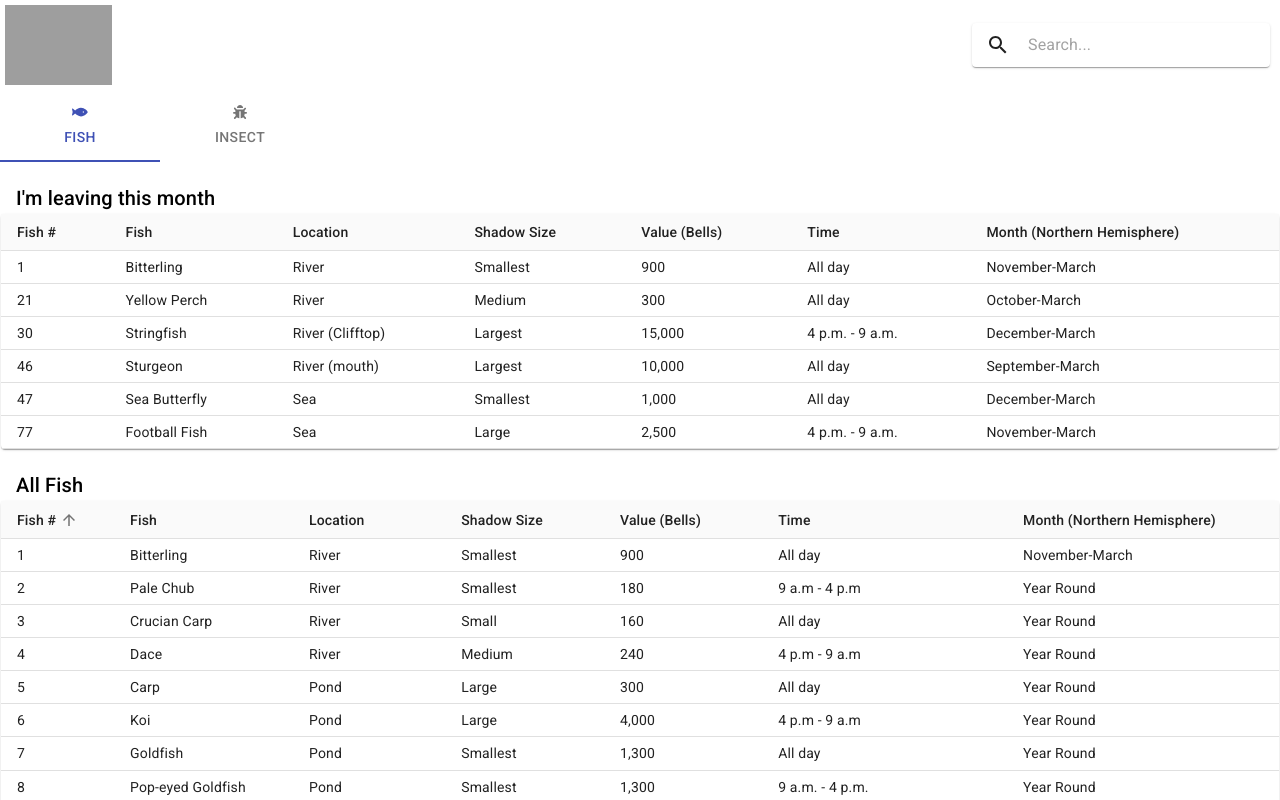
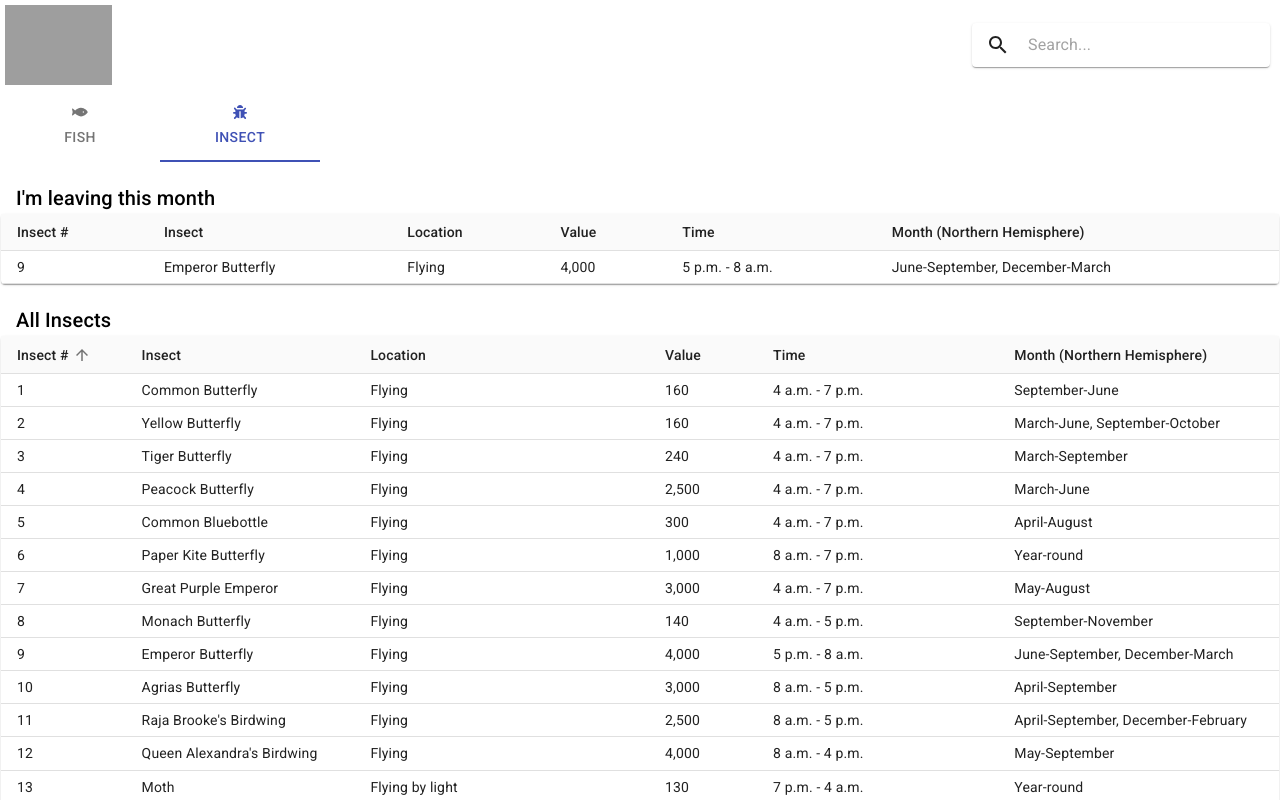
Before and after one commit to ycultan/AC-Critter-Guide, a React (Create React App) app: page /insect in a window 1280 px wide. Shown: the top 800 px of the page. Built offline with nearby package versions, Linux system fonts and the light colour scheme; grey boxes are pictures that could not be loaded.

Commit message:
changed tabs to routes

```diff
--- a/package.json
+++ b/package.json
@@ -13,6 +13,7 @@
     "@testing-library/user-event": "^7.1.2",
     "react": "^16.13.1",
     "react-dom": "^16.13.1",
+    "react-router-dom": "^5.1.2",
     "react-scripts": "3.4.1"
   },
   "scripts": {
--- a/src/App.js
+++ b/src/App.js
@@ -131,7 +131,8 @@ function App() {
         isSearchingForCritter={isSearchingForCritter}
         order={order}
         orderBy={orderBy}
-        critterTab={handleCritterTabChange}
+        onCritterTabChange={handleCritterTabChange}
+        onWhichCritterTab={critterTab}
       />
     </div>
   );
--- a/src/components/CritterTableHeader/CritterTableHead.js
+++ b/src/components/CritterTableHeader/CritterTableHead.js
@@ -9,7 +9,8 @@ export const CritterTableHead = ({
   isSortableTable = true,
   tableHeaders,
   order,
-  orderBy
+  orderBy,
+  onWhichCritterTab
 }) => {
 
   const createSortHandler = header => () => {
--- a/src/components/HeaderTabs/HeaderTabs.js
+++ b/src/components/HeaderTabs/HeaderTabs.js
@@ -4,10 +4,10 @@ import { FontAwesomeIcon } from "@fortawesome/react-fontawesome";
 import { faFish, faBug } from "@fortawesome/free-solid-svg-icons";
 import { CritterTable } from "../CritterTable/CritterTable";
 import { CritterTableHead } from "../CritterTableHeader/CritterTableHead";
-import { importantFishData } from "../../data/FishData"
-import { importantInsectData } from "../../data/InsectData"
+import { importantFishData } from "../../data/FishData";
+import { importantInsectData } from "../../data/InsectData";
 import { ImportantCritter } from "../ImportantCritter/ImportantCritter";
-
+import { Link, Route, BrowserRouter, Switch } from "react-router-dom";
 
 const useStyles = makeStyles(theme => ({
   root: {
@@ -35,21 +35,21 @@ const style = {
 };
 
 export const fishTableHeaders = [
-  {id: "number", name: "Fish #"},
-  {id: "name", name: "Fish"},
-  {id: "location", name: "Location"},
-  {id: "shadowSize", name: "Shadow Size"},
-  {id: "value", name: "Value (Bells)"},
-  {id: "time", name: "Time"},
-  {id: "month", name: "Month (Northern Hemisphere)"}
+  { id: "number", name: "Fish #" },
+  { id: "name", name: "Fish" },
+  { id: "location", name: "Location" },
+  { id: "shadowSize", name: "Shadow Size" },
+  { id: "value", name: "Value (Bells)" },
+  { id: "time", name: "Time" },
+  { id: "month", name: "Month (Northern Hemisphere)" }
 ];
 export const insectTableHeaders = [
-{id: "number", name: "Insect #"},
-{id: "name", name: "Insect"},
-{id: "location", name: "Location"},
-{id: "value", name: "Value"},
-{id: "time", name: "Time"},
-{id: "month", name: "Month (Northern Hemisphere)"}
+  { id: "number", name: "Insect #" },
+  { id: "name", name: "Insect" },
+  { id: "location", name: "Location" },
+  { id: "value", name: "Value" },
+  { id: "time", name: "Time" },
+  { id: "month", name: "Month (Northern Hemisphere)" }
 ];
 
 const TabPanel = ({
@@ -73,8 +73,8 @@ const TabPanel = ({
       {!isSearchingForCritter && importantFish}
       {!isSearchingForCritter && importantInsect}
 
-      {fishTable}
-      {insectTable}
+      {value === index && fishTable}
+      {value === index && insectTable}
     </Typography>
   );
 };
@@ -86,33 +86,60 @@ export const HeaderTabs = ({
   isSearchingForCritter,
   order,
   orderBy,
-  critterTab
+  onCritterTabChange,
+  onWhichCritterTab
 }) => {
   const classes = useStyles();
-  const [value, setValue] = useState("fish");
+  const queryString = window.location.href.split("/").pop()
+  const [currentTab, setCurrentTab] = useState(queryString || "fish")
 
   const handleChange = (event, newValue) => {
-    setValue(newValue);
-    critterTab(newValue)
+    onCritterTabChange(newValue);
+    setCurrentTab(newValue)
   };
 
+
   return (
+    <BrowserRouter>
       <div className={classes.root}>
         <AppBar position="static" color="default" className={classes.appBar}>
           <Tabs
-          value={value}
+            value={currentTab}
             onChange={handleChange}
             indicatorColor="primary"
             textColor="primary"
           >
-          <Tab value="fish" label="Fish" icon={<FontAwesomeIcon icon={faFish} />} />
-          <Tab value="insect" label="Insect" icon={<FontAwesomeIcon icon={faBug} />} />
+            <Tab
+              value="fish"
+              label="Fish"
+              icon={<FontAwesomeIcon icon={faFish} />}
+              component={Link}
+              to="/fish"
+            />
+            <Tab
+              value="insect"
+              label="Insect"
+              icon={<FontAwesomeIcon icon={faBug} />}
+              component={Link}
+              to="/insect"
+            />
           </Tabs>
         </AppBar>
+
+        <Switch>
+          <Route
+            exact
+            path={["/", "/fish"]}
+            component={() => (
               <TabPanel
-        value={value}
+                value={currentTab}
                 index="fish"
-        importantFish={<ImportantCritter critterTableHeaders={fishTableHeaders} importantCritterData={importantFishData} />}
+                importantFish={
+                  <ImportantCritter
+                    critterTableHeaders={fishTableHeaders}
+                    importantCritterData={importantFishData}
+                  />
+                }
                 fishTable={
                   <CritterTable
                     title="All Fish"
@@ -125,16 +152,27 @@ export const HeaderTabs = ({
                         tableHeaders={fishTableHeaders}
                         order={order}
                         orderBy={orderBy}
+                        onWhichCritterTab={onWhichCritterTab}
                       />
                     }
                   />
                 }
                 isSearchingForCritter={isSearchingForCritter}
               />
+            )}
+          />
+          <Route
+            path="/insect"
+            component={() => (
               <TabPanel
-        value={value}
+                value={currentTab}
                 index="insect"
-        importantInsect={<ImportantCritter critterTableHeaders={insectTableHeaders} importantCritterData={importantInsectData} />}
+                importantInsect={
+                  <ImportantCritter
+                    critterTableHeaders={insectTableHeaders}
+                    importantCritterData={importantInsectData}
+                  />
+                }
                 insectTable={
                   <CritterTable
                     title="All Insects"
@@ -152,6 +190,10 @@ export const HeaderTabs = ({
                   />
                 }
               />
+            )}
+          />
+        </Switch>
       </div>
+    </BrowserRouter>
   );
 };
--- a/src/data/FishData.js
+++ b/src/data/FishData.js
@@ -11,14 +11,14 @@
     }
  */
 
-export const createData = (
+const createData = (
   id,
   name,
   location,
   shadowSize = null,
   value,
   time,
-  isYearRound = null,
+  isYearRound,
   month = null,
 ) => {
   return {
--- a/src/data/InsectData.js
+++ b/src/data/InsectData.js
@@ -1,5 +1,21 @@
-import { createData } from "./FishData";
 
+const createData = (
+    id,
+    name,
+    location,
+    value,
+    time,
+    month = null,
+  ) => {
+    return {
+      id,
+      name,
+      location,
+      value,
+      time,
+      month
+    };
+  };
 export const insectData = [
   createData(
     1,
@@ -350,12 +366,13 @@ export const insectData = [
     "All day",
     "May-September"
   ),
-  createData(49, "Blue Weevil Beetle", "800", "All day", "July-August"),
+  createData(49, "Blue Weevil Beetle","Unknown", "800", "All day", "July-August"),
   createData(
     50,
     "Dung Beetle",
     "Pushing snowballs",
     "3,000",
+    "Unknown",
     "December-February"
   ),
   createData(
@@ -551,4 +568,16 @@ export const insectData = [
   )
 ];
 
-export const importantInsectData = []
+const nonyearRoundInsect = insectData.filter(insect => insect.month !== "Year-round")
+
+export const importantInsectData = nonyearRoundInsect.reduce((acc, insect) => {
+    const currentMonth = new Date().toLocaleDateString("default", {
+      month: "long"
+    });
+    const insectEndMonths = insect.month.split(/[-,]/g)
+
+    if (insectEndMonths[1] === currentMonth || (insectEndMonths[3] && insectEndMonths[3] === currentMonth)) acc.push(insect)
+
+    return acc;
+
+  }, []);
```
Also changed, not shown: 1 other file (tests, documents, lock files or other folders). Lines whose indentation alone changed are shown as unchanged.
